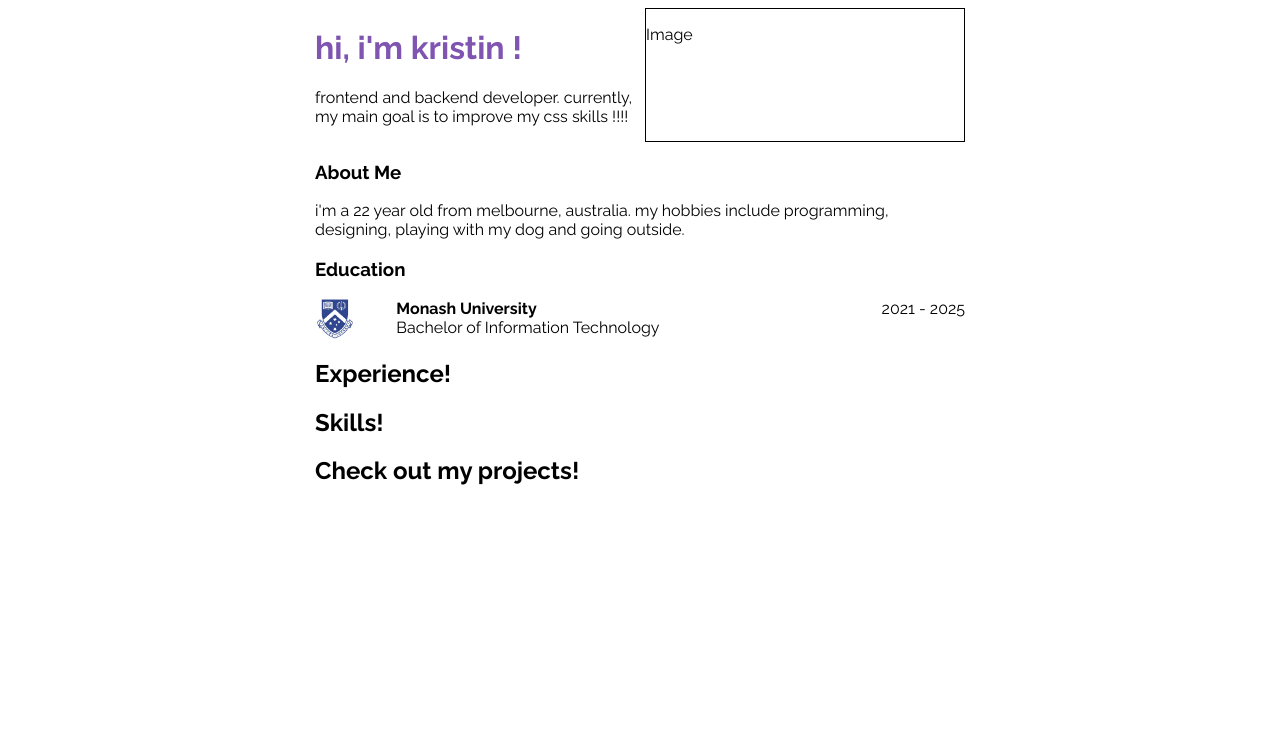
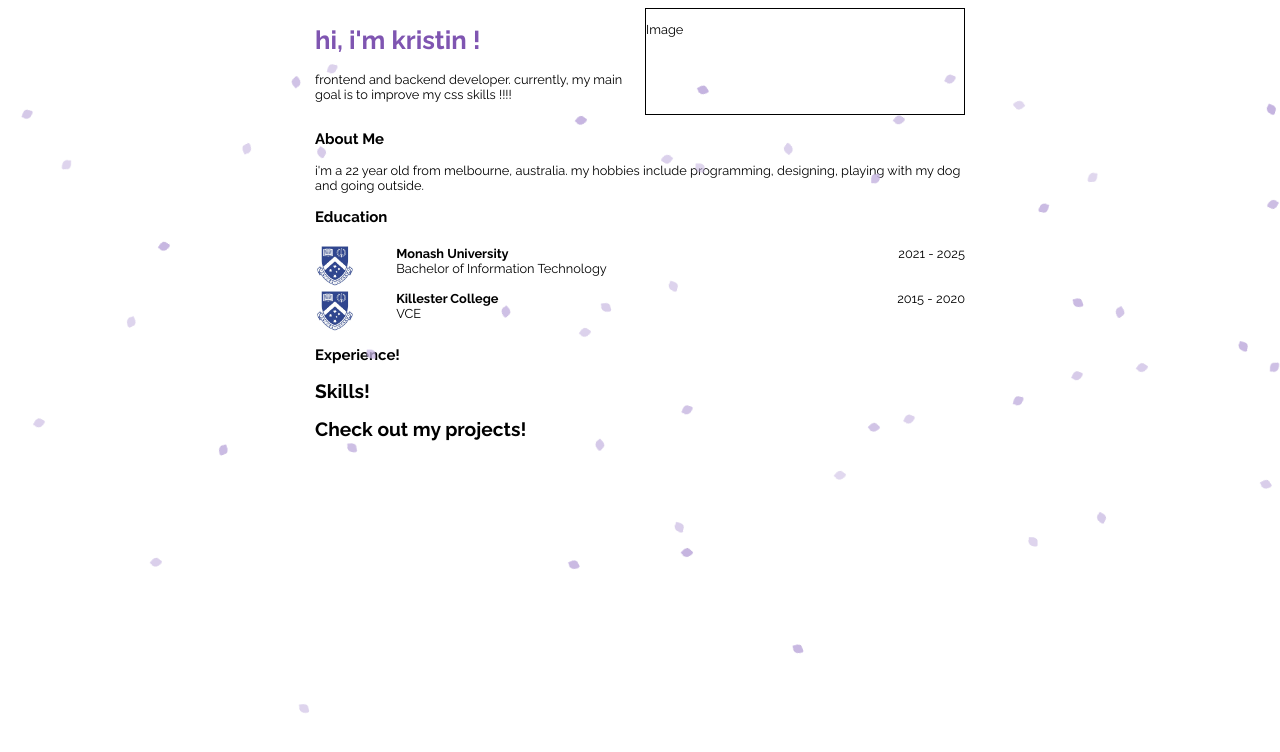
Before and after one commit to kristindo/Personal-Website, a React (Create React App) app in the folder frontend/: page / in a window 1280 px wide. Shown: the top 752 px of the page. Built offline with nearby package versions, Linux system fonts and the light colour scheme.

Commit message:
Added moving petals to the background

```diff
--- a/frontend/src/App.css
+++ b/frontend/src/App.css
@@ -1,10 +1,11 @@
 
 /* Mobile View */
 .App {
-
+  font-size: 0.7rem;
   width: 100vw;
   max-width: 100%;
   margin: 0 auto;
+  border: 1px transparent;
 }
 
 
@@ -27,6 +28,7 @@
 @media only screen and (min-width: 600px) {
   .App {
     width: 650px;
+    font-size: 0.8rem;
   }
 
   .description{
--- a/frontend/src/App.js
+++ b/frontend/src/App.js
@@ -3,12 +3,14 @@ import Education from './components/Education/Education';
 import Experience from './components/Experience/Experience';
 import Projects from './components/Projects/Projects';
 import Skills from './components/Skills/Skills';
+import Sakura from './components/Sakura/Sakura';
 
 function App() {
   const year = new Date().getFullYear();
   const age = year - 2003;
   return (
     <div className="App">
+      <Sakura />
       {/** Main Section */}
       <div className="main">
         <div className="description">
@@ -31,13 +33,23 @@ function App() {
       </div>
 
       {/** Education Section */}
+
       <div>
+        <h3>Education</h3>
         <Education
         logo="MonashLogo.jpg"
         university="Monash University"
         degree="Bachelor of Information Technology"
         date="2021 - 2025" />
+              <div>
+        <Education
+        logo="MonashLogo.jpg"
+        university="Killester College"
+        degree="VCE"
+        date="2015 - 2020" />
       </div>
+      </div>
+
 
       {/** Experience Section */}
       <div>
--- a/frontend/src/components/Education/Education.js
+++ b/frontend/src/components/Education/Education.js
@@ -9,7 +9,7 @@ function Education({logo, university, degree, date}) {
   return (
     <div>
       <div className={styles.education}>
-        <h3>Education</h3>
+
         <div className={styles.degree}>
           <img className = {styles.logo} src={logo} alt="Logo"/>
           <div>
--- a/frontend/src/components/Education/Education.module.css
+++ b/frontend/src/components/Education/Education.module.css
@@ -7,6 +7,7 @@
   display: grid;
   grid-template-columns: 1fr 5fr 2fr;
   gap: 0;
+  padding-top: 5px;
 }
 
 .degree p {
--- a/frontend/src/components/Experience/Experience.js
+++ b/frontend/src/components/Experience/Experience.js
@@ -4,7 +4,7 @@ import styles from './Experience.module.css';
 function Experience() {
   return (
     <div>
-      <h2>Experience!</h2>
+      <h3>Experience!</h3>
     </div>
   );
 }
--- /dev/null
+++ b/frontend/src/components/Sakura/Sakura.js
@@ -0,0 +1,42 @@
+import React, { useEffect, useRef } from 'react';
+import styles from './Sakura.module.css';
+
+function Sakura() {
+  const containerRef = useRef(null);
+
+  useEffect(() => {
+    const container = containerRef.current;
+    const numberOfPetals = 50;
+
+    const createPetal = () => {
+      const petal = document.createElement('img');
+      petal.src = '/petal.png';
+      petal.alt = 'Sakura Petal';
+      petal.classList.add(styles.petal);
+      petal.style.left = `${Math.random() * 100}vw`;
+      petal.style.animationDuration = `${Math.random() * 5 + 5}s`; // Random duration between 5s and 10s
+      petal.style.animationDelay = `${Math.random() * 5}s`; // Random delay
+      petal.style.opacity = Math.random() * 0.5 + 0.5; // Random opacity between 0.5 and 1
+      petal.style.transform = `rotate(${Math.random() * 360}deg)`; // Random initial rotation
+      container.appendChild(petal);
+
+      petal.addEventListener('animationend', () => {
+        petal.remove();
+      });
+    };
+
+    // Create initial petals
+    for (let i = 0; i < numberOfPetals; i++) {
+      createPetal();
+    }
+
+    return () => {
+      // Clean up any remaining petals
+      container.innerHTML = '';
+    };
+  }, []);
+
+  return <div className={styles.sakuraContainer} ref={containerRef}></div>;
+}
+
+export default Sakura;
--- /dev/null
+++ b/frontend/src/components/Sakura/Sakura.module.css
@@ -0,0 +1,27 @@
+.sakuraContainer {
+  position: fixed;
+  top: 0;
+  left: 0;
+  width: 100vw;
+  height: 100vh;
+  pointer-events: none;
+  z-index: 9999;
+  overflow: hidden;
+}
+
+.petal {
+  position: absolute;
+  top: -10px;
+  width: 20px;
+  height: 20px;
+  background-size: contain;
+  background-repeat: no-repeat;
+  opacity: 0.7;
+  animation: fall linear infinite;
+}
+
+@keyframes fall {
+  to {
+    transform: translateY(100vh) rotate(360deg);
+  }
+}
--- a/frontend/src/index.css
+++ b/frontend/src/index.css
@@ -7,3 +7,11 @@
 body {
   font-family: 'Raleway', sans-serif;
 }
+
+
+
+@keyframes fall {
+  to {
+    transform: translateY(100vh) rotate(360deg);
+  }
+}
```
Also changed, not shown: frontend/public/petal.png (added).
